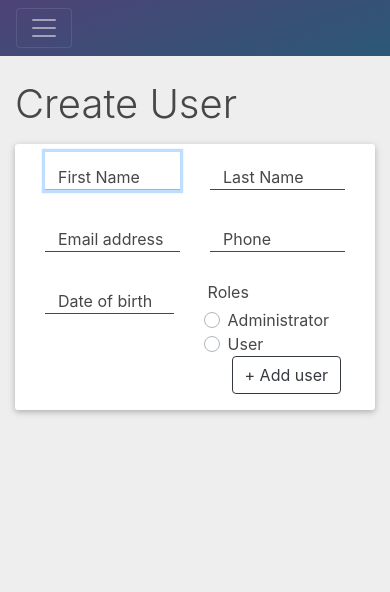
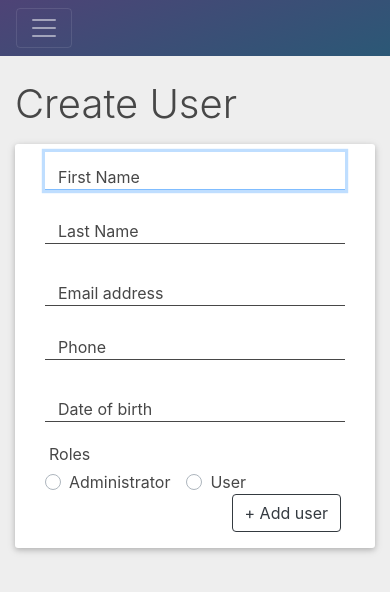
Before and after one commit to clara-kaku/Timesheet, an Angular app: page /user in a window 390 px wide. Shown: the top 592 px of the page. Built offline with nearby package versions, Linux system fonts and the light colour scheme.

Commit message:
Responsive user
Fixed responsive layout

```diff
--- a/src/app/user/user.component.html
+++ b/src/app/user/user.component.html
@@ -4,14 +4,14 @@
    <div class="container table-wrapper">
       <form class="container">
         <div class="row pt-2">
-          <div class="col">
+          <div class="col-12 col-sm-12 col-md-12 col-lg-6 col-xl-6">
              <div class="form-label-group">
                  <input type="text" id="inputFirst" class="form-control form-transparent-input" placeholder="Fist Name" required autofocus>
                  <label for="inputFirst">First Name</label>
              </div>
           </div>
 
-          <div class="col">
+          <div class="col-12 col-sm-12 col-md-12 col-lg-6 col-xl-6">
              <div class="form-label-group">
                  <input type="text" id="inputLast" class="form-control form-transparent-input" placeholder="Last Name" required autofocus>
                  <label for="inputLast">Last Name</label>
@@ -20,14 +20,14 @@
         </div>
 
         <div class="row pt-2">
-          <div class="col">
+          <div class="col-12 col-sm-12 col-md-12 col-lg-6 col-xl-6">
              <div class="form-label-group">
                  <input type="email" id="inputEmail" class="form-control form-transparent-input" placeholder="Email address" required autofocus>
                  <label for="inputEmail">Email address</label>
               </div>
           </div>
 
-          <div class="col">
+          <div class="col-12 col-sm-12 col-md-12 col-lg-6 col-xl-6">
              <div class="form-label-group">
                  <input type="text" id="inputPhone" class="form-control form-transparent-input" placeholder="Phone" required autofocus>
                  <label for="inputPhone">Phone</label>
@@ -36,13 +36,13 @@
         </div>
 
         <div class="row pt-2">
-          <div class="col">
+          <div class="col-12 col-sm-12 col-md-12 col-lg-6 col-xl-6">
              <div class="form-label-group">
                  <input type="text" id="inputBirth" class="form-control form-transparent-input" placeholder="Date of birth" required autofocus>
                  <label for="inputBirth">Date of birth</label>
              </div>
           </div>
-          <div class="col">
+          <div class="col-12 col-sm-12 col-md-12 col-lg-6 col-xl-6">
              <p class="text-label color-label m-1">Roles</p>
              <div class="custom-control custom-radio custom-control-inline">
                  <input type="radio" id="customRadioInline1" name="customRadioInline1" class="custom-control-input">
@@ -56,7 +56,7 @@
         </div>
        </form>
        <div class="row mr-1">
-           <div class="col"><button type="button" class="btn btn-outline-dark mb-3 float-right">+ Add user</button></div>
+           <div class="col-12 col-sm-12 col-md-12 col-lg-12 col-xl-12"><button type="button" class="btn btn-outline-dark mb-3 float-right">+ Add user</button></div>
          </div>
      </div>
  </div>
```
